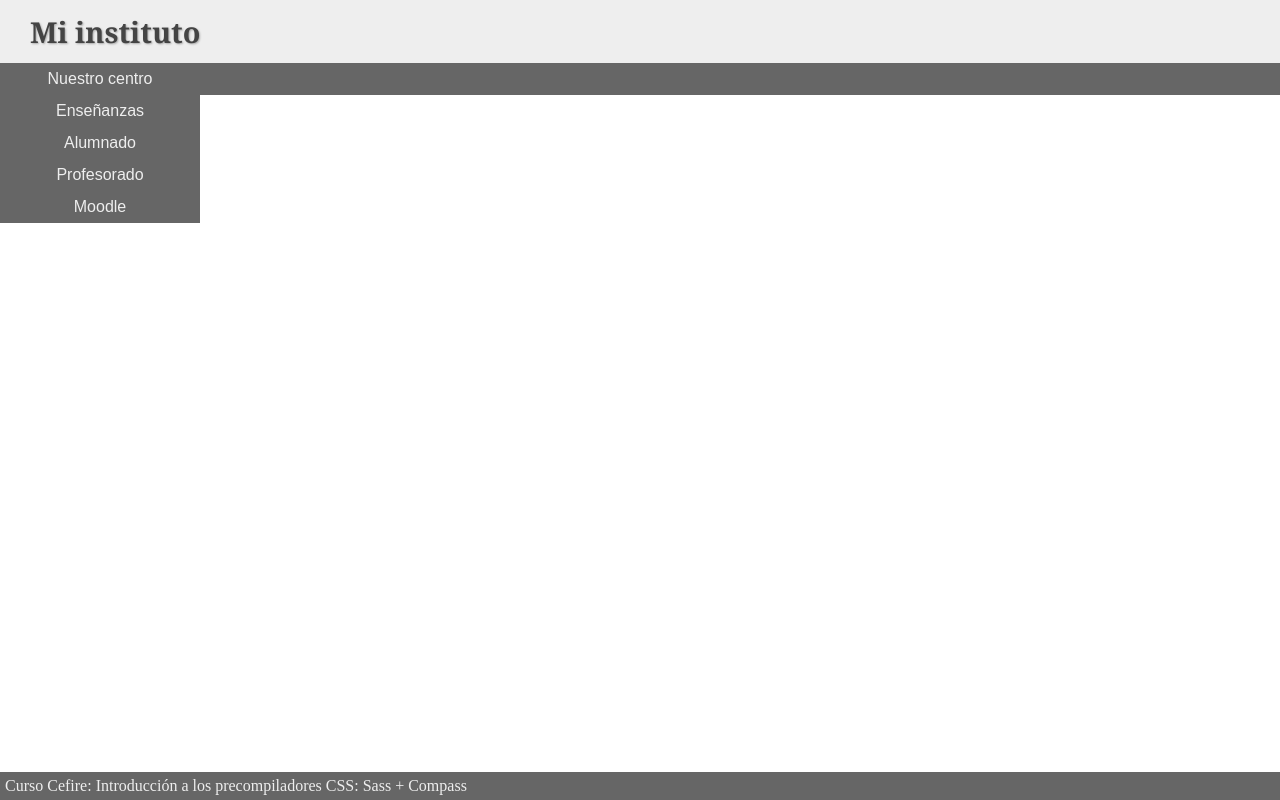
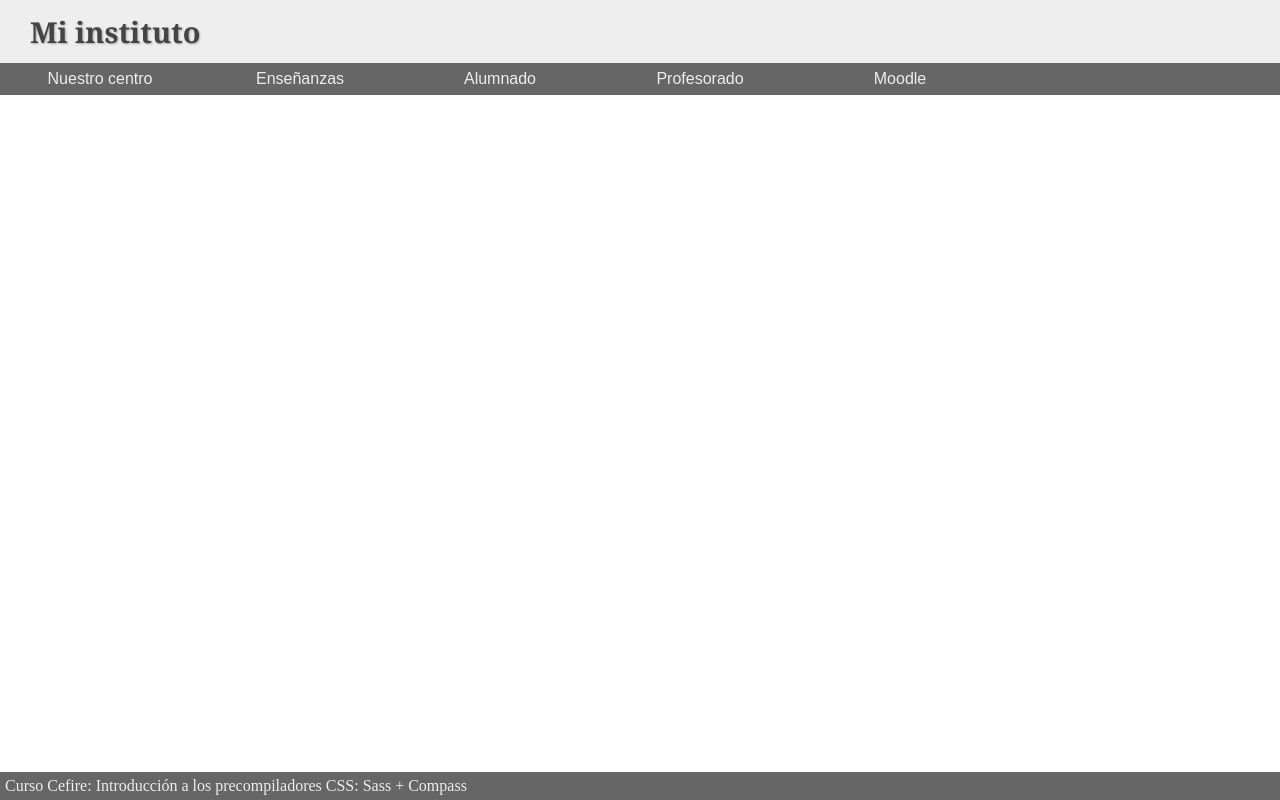
Before and after one commit to Javi9801/DIWEB, a plain HTML site: page 03.03.02/index.html in a window 1280 px wide. Drawn offline with Linux system fonts and the light colour scheme.

Commit message:
22/11/2021

```diff
--- a/03.03.02/scss/_menu.scss
+++ b/03.03.02/scss/_menu.scss
@@ -52,7 +52,6 @@ nav{
 
 }
 
-li{
     .categoria{
         float: left;
 
@@ -68,4 +67,3 @@ li{
     .categoria:hover>a{
         padding: 10px 20px;
     }
-}
```
Also changed, not shown: 03.03.02/css/screen.css, 1 other file.
